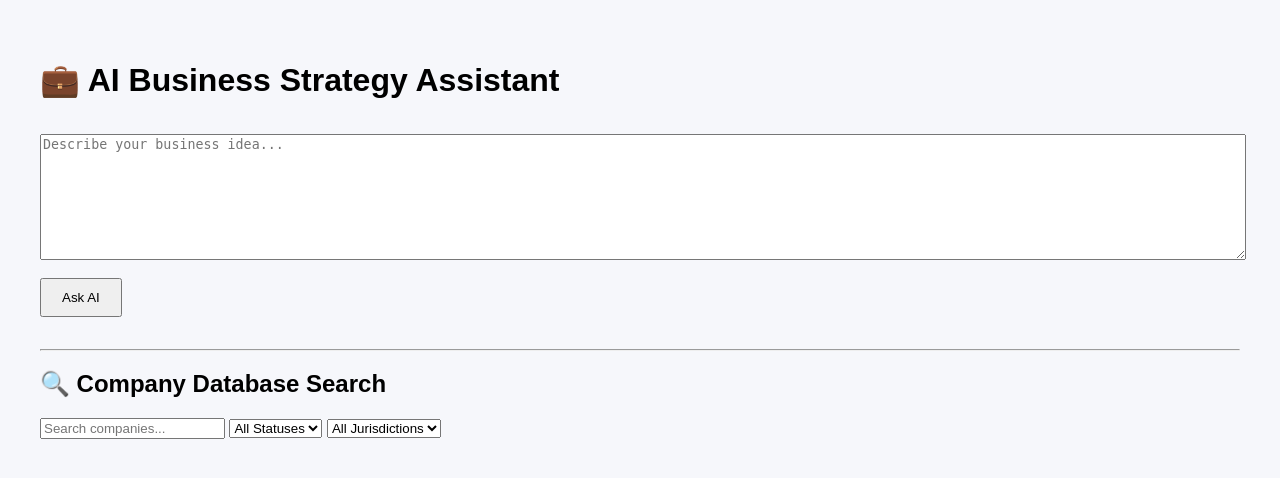
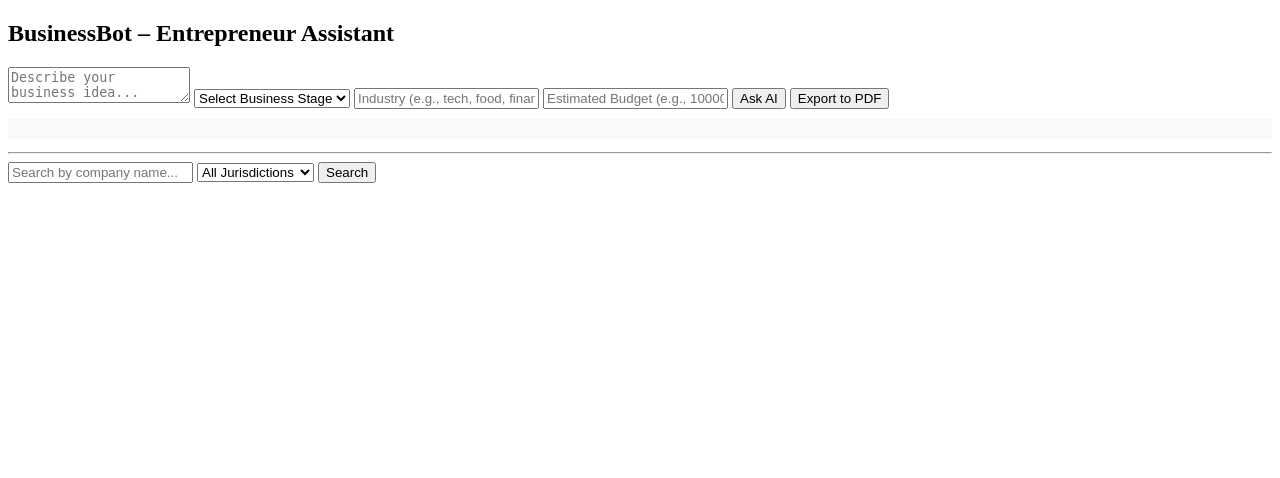
Before and after one commit to juddukes/BusinessBot, a Flask app: page / in a window 1280 px wide. Shown: the top 478 px of the page. Run offline with Flask 3, Linux system fonts and the light colour scheme.

Commit message:
Adding company search api

```diff
--- a/static/app.js
+++ b/static/app.js
@@ -1,34 +1,68 @@
-document.getElementById("companySearch").addEventListener("input", fetchCompanies);
-document.getElementById("statusFilter").addEventListener("change", fetchCompanies);
-document.getElementById("jurisdictionFilter").addEventListener("change", fetchCompanies);
+// Input listeners
+document.getElementById("companySearch").addEventListener("input", searchCompanies);
+document.getElementById("statusFilter").addEventListener("change", searchCompanies);
+document.getElementById("jurisdictionFilter").addEventListener("change", searchCompanies);
+document.getElementById("exportBtn").addEventListener("click", exportPDF);
 
-async function fetchCompanies() {
+// Search and render companies
+async function searchCompanies() {
   const query = document.getElementById("companySearch").value;
   const status = document.getElementById("statusFilter").value;
   const jurisdiction = document.getElementById("jurisdictionFilter").value;
 
-  const res = await fetch(`/api/search?q=${query}&status=${status}&jurisdiction=${jurisdiction}`);
+  const res = await fetch(`/api/search?q=${encodeURIComponent(query)}&status=${encodeURIComponent(status)}&jurisdiction=${encodeURIComponent(jurisdiction)}`);
   const data = await res.json();
 
   const resultsDiv = document.getElementById("searchResults");
-  resultsDiv.innerHTML = data.length
-    ? data.map(company => `
-        <div class="result-item">
-          <strong>${company.name}</strong> — ${company.industry}
-          (${company.status}, ${company.jurisdiction})
-        </div>`).join("")
-    : "<p>No results found.</p>";
+  resultsDiv.innerHTML = "";
+
+  if (data.error) {
+    resultsDiv.innerHTML = `<p class="error">Error: ${data.error}</p>`;
+    return;
+  }
+
+  if (data.length === 0) {
+    resultsDiv.innerHTML = `<p>No results found.</p>`;
+    return;
+  }
+
+  data.forEach(company => {
+    const div = document.createElement("div");
+    div.className = "company-card";
+    div.style = "margin-bottom: 1rem; border: 1px solid #ddd; padding: 10px; border-radius: 6px;";
+    div.innerHTML = `
+      <h4>${company.name}</h4>
+      <p><strong>Status:</strong> ${company.status || "N/A"}</p>
+      <p><strong>Jurisdiction:</strong> ${company.jurisdiction || "N/A"}</p>
+      <p><strong>Incorporation Date:</strong> ${company.incorporation_date || "N/A"}</p>
+      <p><strong>Address:</strong> ${company.address || "N/A"}</p>
+      <p><em>${company.summary || ""}</em></p>
+      <button onclick="askAdvice('${company.name}', '${company.jurisdiction}')">Get Strategy Advice</button>
+    `;
+    resultsDiv.appendChild(div);
+  });
 }
 
+// Pre-fills prompt and triggers AI
+function askAdvice(name, industry) {
+  const prompt = `I want to compete with or learn from ${name}, a company in the ${industry} industry. What should my strategy be?`;
+  document.getElementById("userPrompt").value = prompt;
+  askAI();
+}
+
+// Calls OpenAI endpoint
 function askAI() {
   const prompt = document.getElementById("userPrompt").value;
-  const sessionId = "default_session"; // optional customization
+  const stage = document.getElementById("stage").value;
+  const industry = document.getElementById("industry").value;
+  const budget = document.getElementById("budget").value;
+
   document.getElementById("responseBox").textContent = "Thinking...";
 
   fetch("/api/ask", {
     method: "POST",
     headers: { "Content-Type": "application/json" },
-    body: JSON.stringify({ prompt, session_id: sessionId })
+    body: JSON.stringify({ prompt, stage, industry, budget })
   })
     .then(res => res.json())
     .then(data => {
@@ -38,3 +72,23 @@ function askAI() {
       document.getElementById("responseBox").textContent = "Error fetching response.";
     });
 }
+
+// Exports response as PDF
+function exportPDF() {
+  const content = document.getElementById("responseBox").textContent;
+
+  fetch("/api/export", {
+    method: "POST",
+    headers: { "Content-Type": "application/json" },
+    body: JSON.stringify({ content })
+  })
+    .then(res => res.blob())
+    .then(blob => {
+      const url = window.URL.createObjectURL(blob);
+      const a = document.createElement("a");
+      a.href = url;
+      a.download = "business_plan.pdf";
+      a.click();
+      window.URL.revokeObjectURL(url);
+    });
+}
--- a/templates/index.html
+++ b/templates/index.html
@@ -1,39 +1,47 @@
 <!DOCTYPE html>
-<html>
+<html lang="en">
+
 <head>
-  <meta charset="UTF-8" />
-  <title>Business Consulting AI</title>
-  <link rel="stylesheet" href="/static/style.css">
+  <meta charset="UTF-8">
+  <title>BusinessBot</title>
+  <script defer src="/static/app.js"></script>
 </head>
+
 <body>
-  <h1>💼 AI Business Strategy Assistant</h1>
+  <h2>BusinessBot – Entrepreneur Assistant</h2>
 
-  <div>
-    <textarea id="userPrompt" rows="4" cols="60" placeholder="Describe your business idea..."></textarea><br>
-    <button onclick="askAI()">Ask AI</button>
-    <div id="responseBox" class="response"></div>
-  </div>
+  <textarea id="userPrompt" placeholder="Describe your business idea..."></textarea>
+  <select id="stage">
+    <option value="">Select Business Stage</option>
+    <option value="Idea">Idea</option>
+    <option value="Startup">Startup</option>
+    <option value="Scaling">Scaling</option>
+  </select>
+  <input id="industry" placeholder="Industry (e.g., tech, food, finance)">
+  <input id="budget" placeholder="Estimated Budget (e.g., 10000)">
+  <button onclick="askAI()">Ask AI</button>
+  <button id="exportBtn">Export to PDF</button>
+
+  <pre id="responseBox" style="white-space: pre-wrap; background: #f9f9f9; padding: 10px; margin-top: 10px;"></pre>
 
   <hr>
 
-  <h2>🔍 Company Database Search</h2>
-
-  <input id="companySearch" placeholder="Search companies..." />
-
-  <select id="statusFilter">
-    <option value="">All Statuses</option>
-    <option value="active">Active</option>
-    <option value="inactive">Inactive</option>
-  </select>
-
+  <input id="companySearch" type="text" placeholder="Search by company name..." />
   <select id="jurisdictionFilter">
     <option value="">All Jurisdictions</option>
-    <option value="us">US</option>
+    <option value="us">United States</option>
+    <option value="gb">United Kingdom</option>
     <option value="ca">Canada</option>
+    <option value="au">Australia</option>
+    <option value="de">Germany</option>
   </select>
+  <button onclick="searchCompanies()">Search</button>
 
-  <div id="searchResults" style="margin-top: 1rem;"></div>
+  <div id="searchResults"></div>
+
 
   <script src="/static/app.js"></script>
+
 </body>
+
 </html>
```
Also changed, not shown: ai_routes.py (+61 -24 lines), 1 other file.
